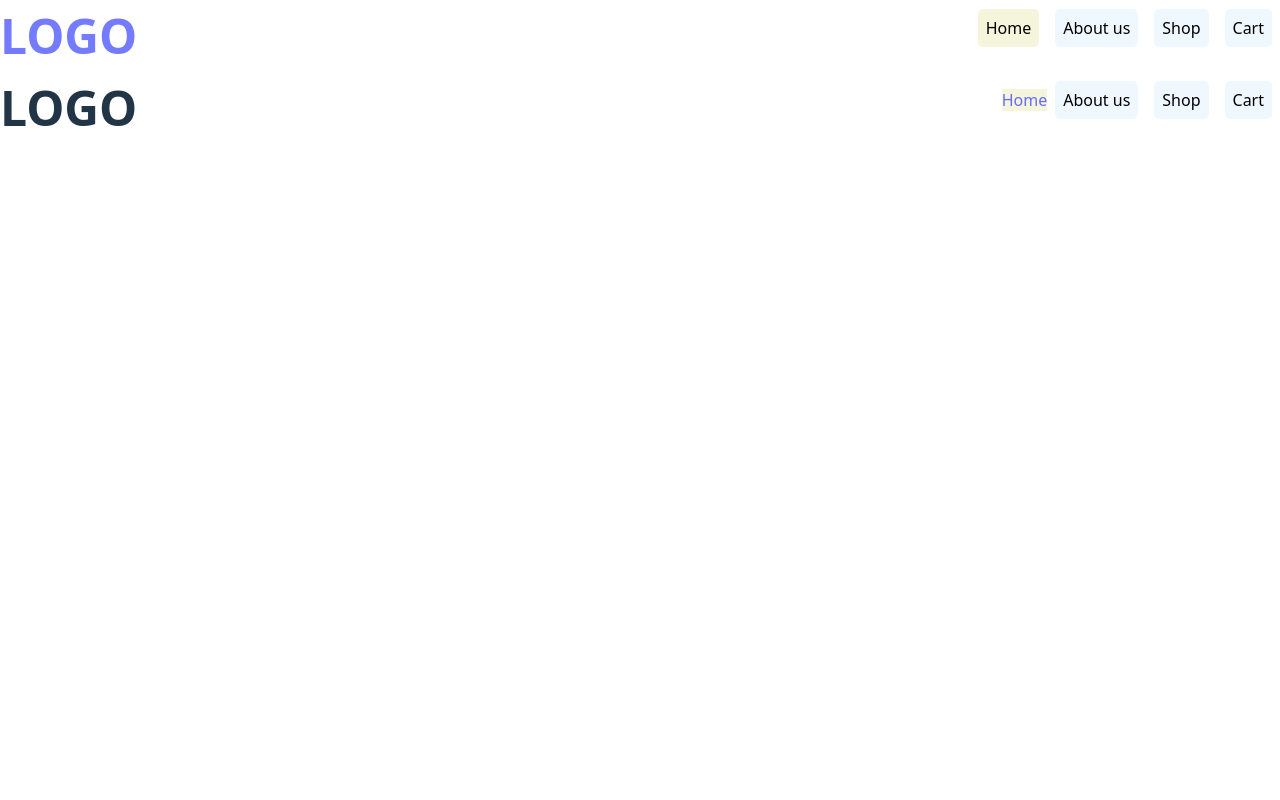
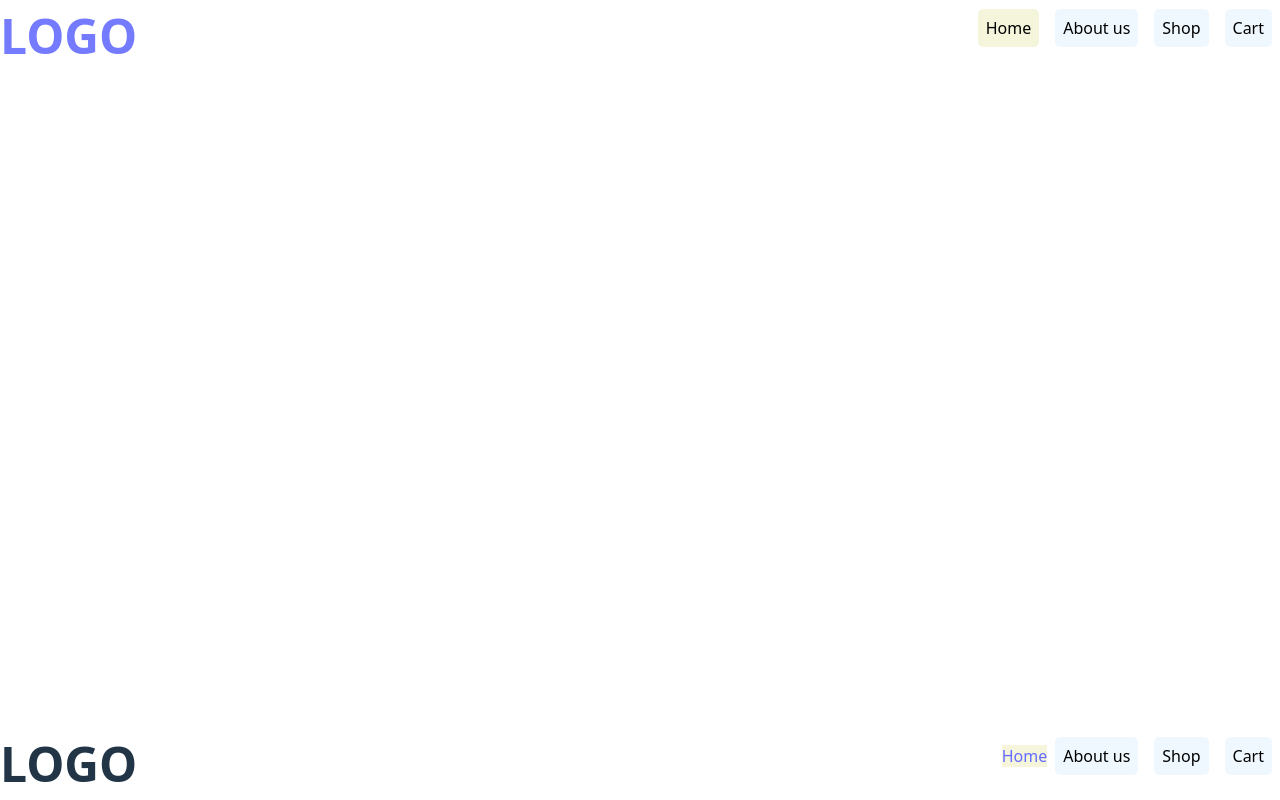
Before and after one commit to furkanssarri/shopping-cart, a React (Vite) app: page / in a window 1280 px wide. Built offline with nearby package versions, Linux system fonts and the light colour scheme.

Commit message:
style: body to full-height even if empty page

```diff
--- a/src/App.css
+++ b/src/App.css
@@ -1,5 +1,9 @@
 #root {
   text-align: center;
+  height: 100vh;
+  display: flex;
+  flex-direction: column;
+  justify-content: space-between;
 }
 
 @keyframes logo-spin {
```
